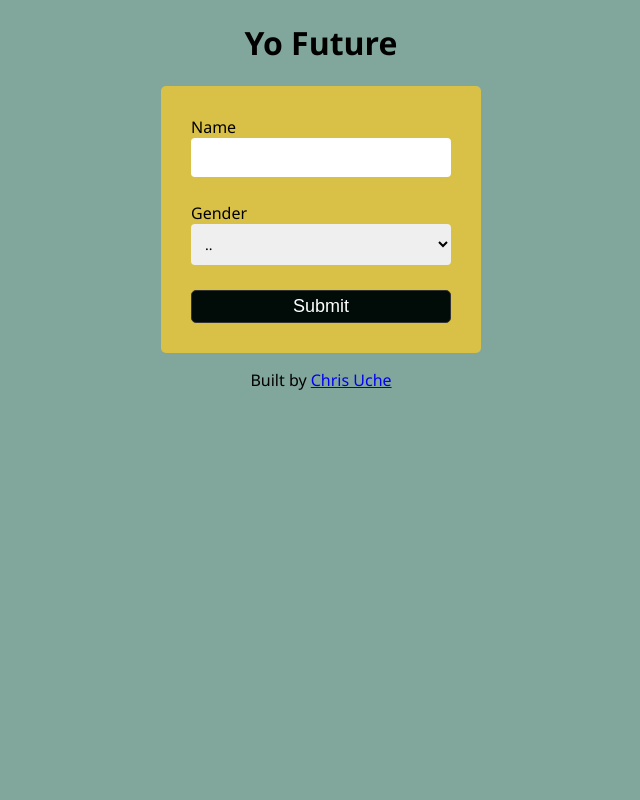
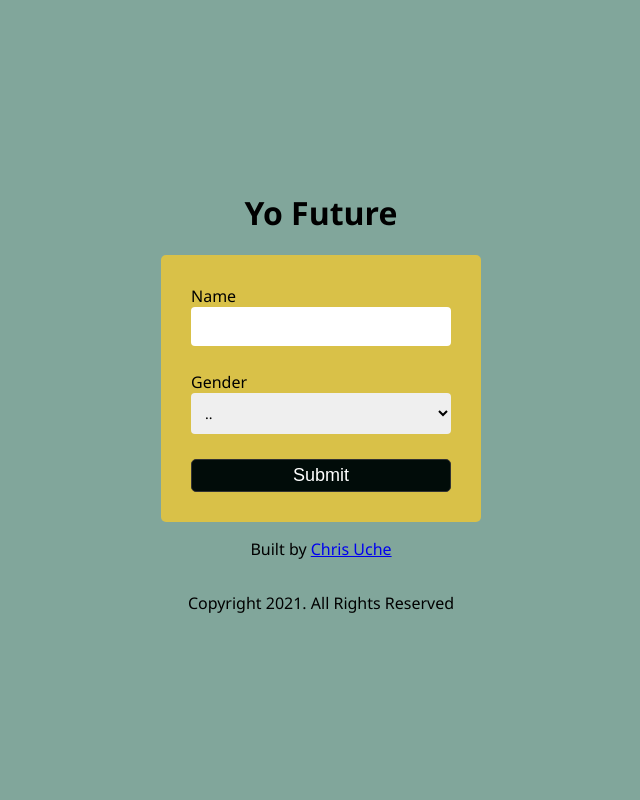
Before and after one commit to Jhayokereke/Yo-Future-App, a React (Create React App) app: page / in a window 1280 px wide. Shown: the top 800 px of the page, without its empty margins (319-959 px from the left). Built offline with nearby package versions, Linux system fonts and the light colour scheme.

Commit message:
Made a change on the footer css style

```diff
--- a/src/Style.css
+++ b/src/Style.css
@@ -177,7 +177,6 @@ body{
     justify-content: space-between;
     align-items: center;
     flex-direction: column;
-    min-height: 90vh;
   }
 
 
```
